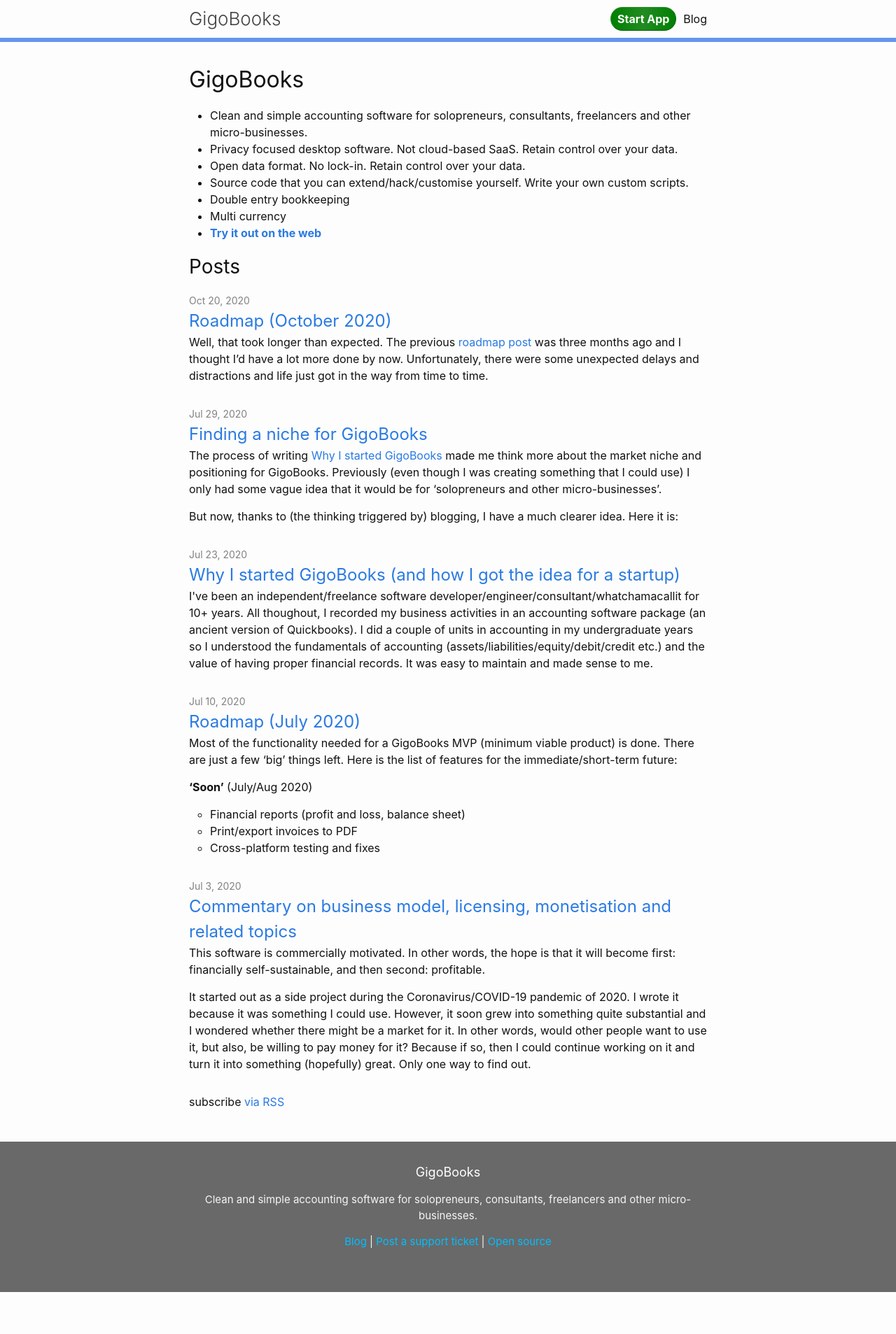
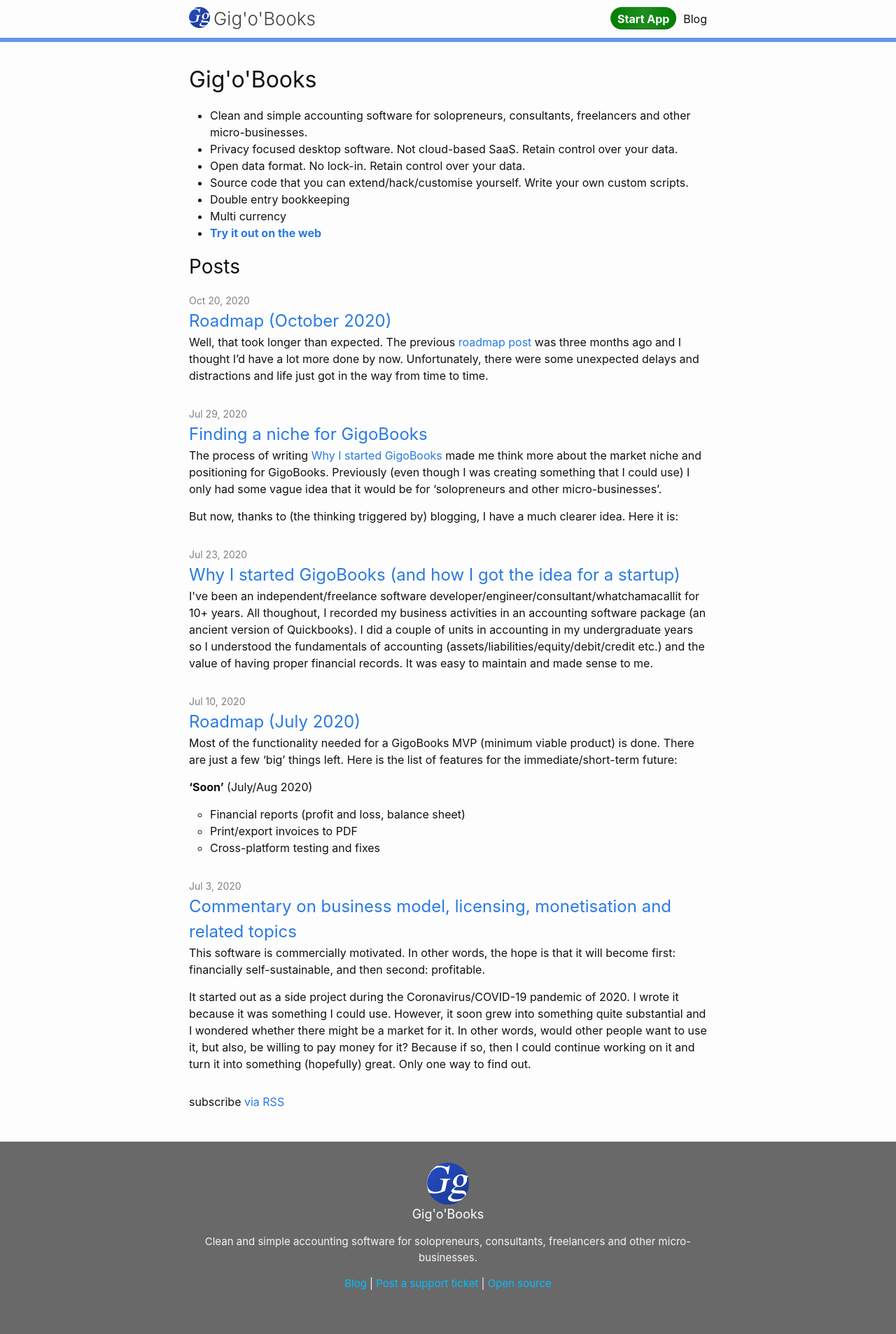
Before and after one commit to gigobooks/gigobooks.github.io, a Jekyll site: the page built from index.md, in a window 1280 px wide. Shown: the whole page at 70% size. Built offline with Jekyll 4.4.1, drawn with Linux system fonts in a browser that asks for light colours; before the commit the page ends 1847 px from its top, so only the background shows below that.

Commit message:
Rename to `Gig'o'Books`. Add logo.

```diff
--- a/_config.yml
+++ b/_config.yml
@@ -18,7 +18,7 @@
 # You can create any custom variable you would like, and they will be accessible
 # in the templates via {{ site.myvariable }}.
 
-title: GigoBooks
+title: Gig'o'Books
 # email: your-email@example.com
 description: >- # this means to ignore newlines until "baseurl:"
   Clean and simple accounting software for solopreneurs, consultants, freelancers and other micro-businesses.
--- a/_includes/footer-vendor.html
+++ b/_includes/footer-vendor.html
@@ -2,7 +2,7 @@
   <data class="u-url" href="{{ "/" | relative_url }}"></data>
 
   <div class="wrapper">
-
+    <img class="footer-logo" src="{{ "logo-opaque.png" | relative_url }}" />
     <h2 class="footer-heading">{{ site.title | escape }}</h2>
 
     <div class="footer-col-wrapper">
--- a/_includes/header.html
+++ b/_includes/header.html
@@ -1,6 +1,10 @@
 <header class="site-header" role="banner">
 
   <div class="wrapper">
+    <div class="site-logo">
+      <img src="/logo-transparent.png" width="30px" />
+    </div>
+
     {%- assign default_paths = site.pages | map: "path" -%}
     {%- assign page_paths = site.header_pages | default: default_paths -%}
     <a class="site-title" rel="author" href="{{ "/" | relative_url }}">{{ site.title | escape }}</a>
--- a/_sass/vendor.scss
+++ b/_sass/vendor.scss
@@ -2,8 +2,11 @@
   border-top: none;
   border-bottom: 6px solid cornflowerblue;
   min-height: auto;
-  min-width: 340px;
+  min-width: 350px;
 }
+
+.site-logo { float: left; padding: 10px 5px 0 0; }
+.site-logo img { width: 30px; height: 30px; }
 
 .site-title { letter-spacing: 0; }
 
@@ -20,7 +23,7 @@
     border-color: forestgreen darkgreen darkgreen forestgreen;
     border-radius: 20px;
     width: 80px;
-    padding: 4px 6px;
+    padding: 4px 6px 2px;
     margin: 10px 10px 0;
     font-weight: bold;
     text-align: center;
@@ -41,6 +44,8 @@
   a:hover { color: white; }
 }
 
+.footer-logo { width: 60px; height: 60px; }
+
 .footer-col-wrapper { color: whitesmoke; }
 
 .post-list {
--- a/index.md
+++ b/index.md
@@ -1,6 +1,6 @@
 ---
 layout: home
-title: GigoBooks
+title: Gig'o'Books
 ---
 
 * Clean and simple accounting software for solopreneurs, consultants, freelancers and other micro-businesses.
```
Also changed, not shown: logo-opaque.png (added), logo-transparent.png (added).
